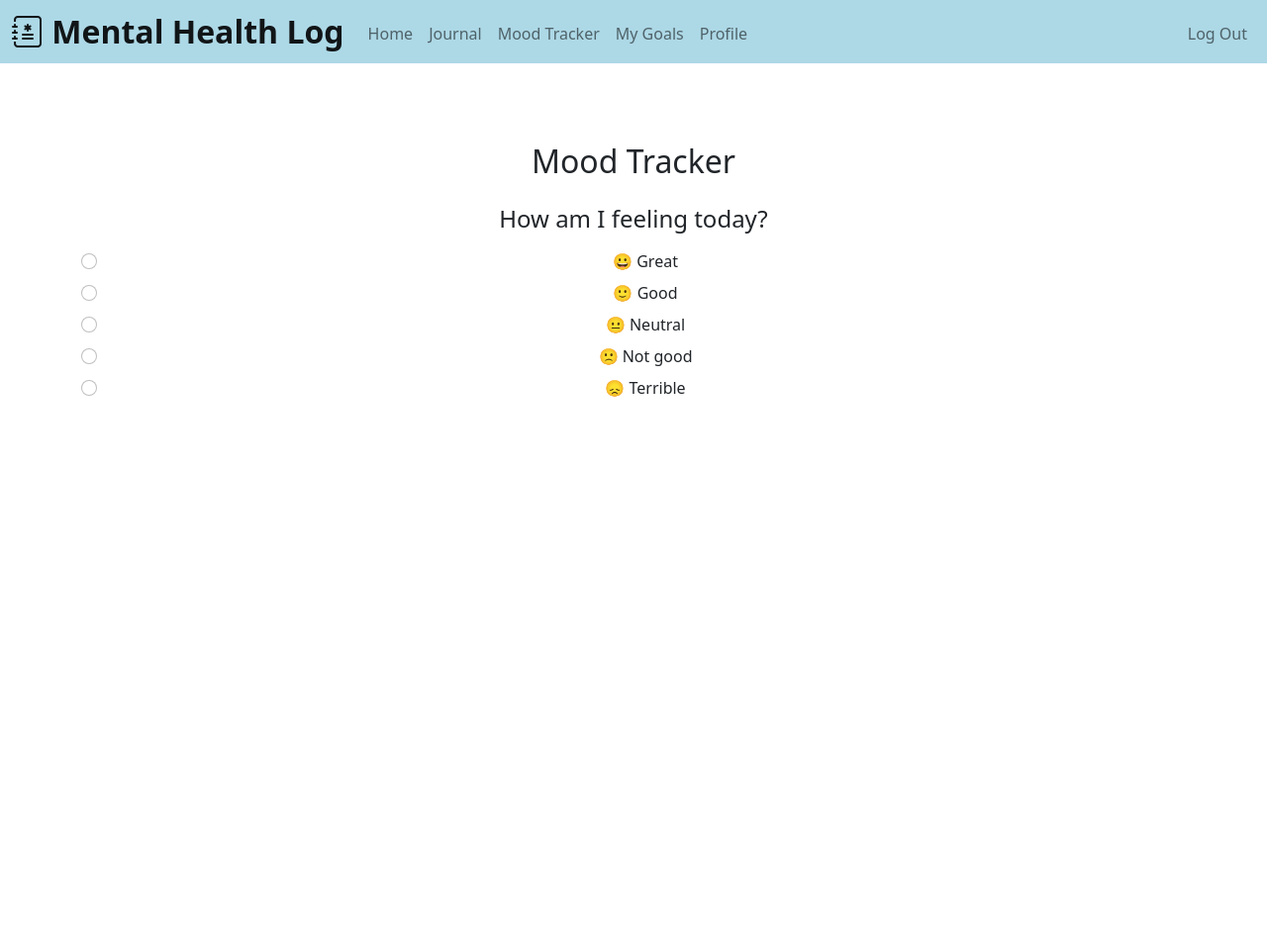
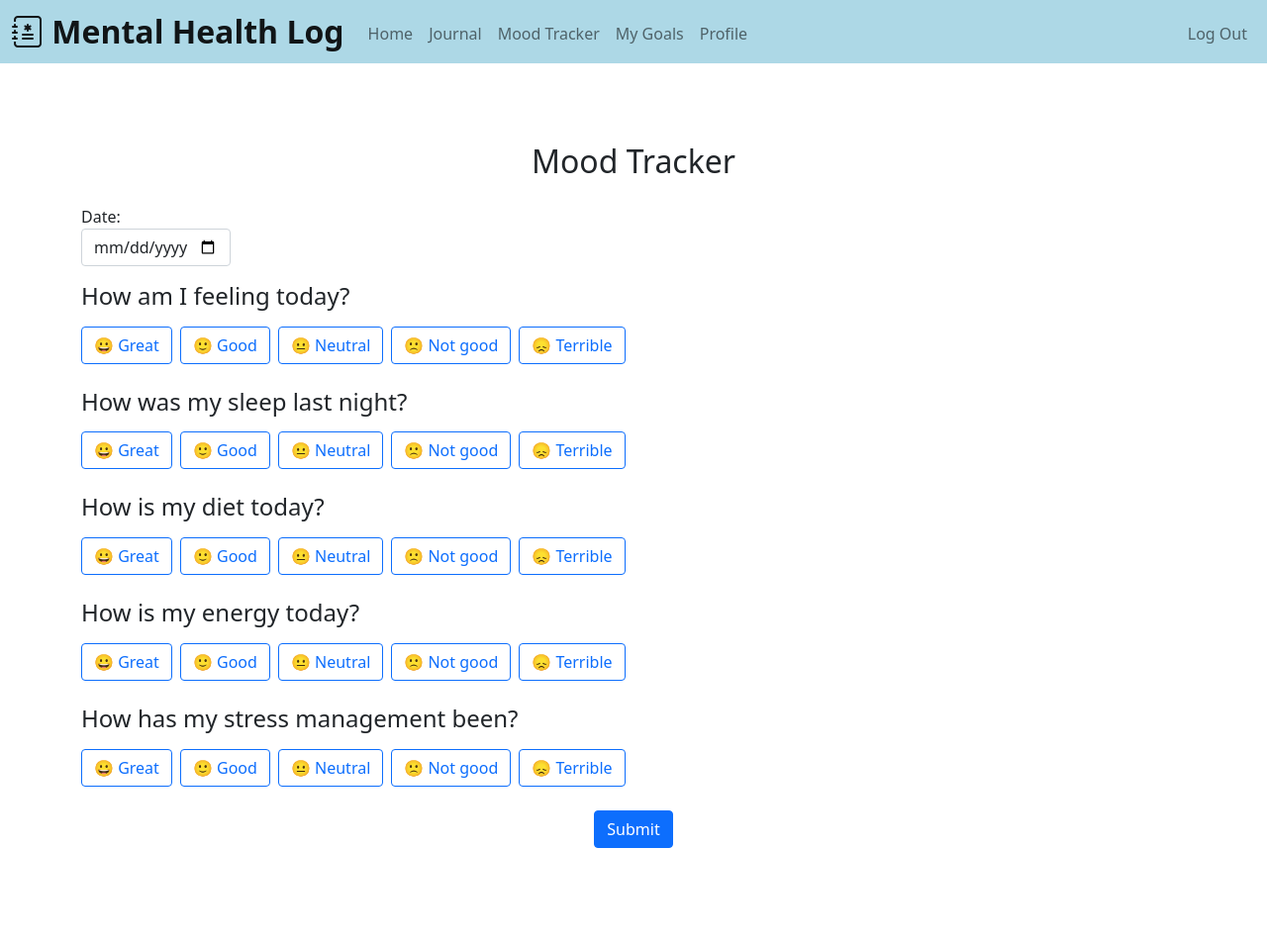
Before and after one commit to jliu0327/mental_health_tracker, a Flask app: page /tracker in a window 1280 px wide. Shown: the whole page at 99% size. Before the commit the page ends 401 px from the top, so only its background shows below. Run offline with Flask 3, Linux system fonts and the light colour scheme; a user stored in the database is signed in.

Commit message:
created new table and updated mood_tracker function

```diff
--- a/app.py
+++ b/app.py
@@ -156,7 +156,7 @@ def journal_log():
         # Commit changes
         conn.commit()
 
-        # Executes query and prepares the query, but does not return data
+    # Executes query and prepares the query, but does not return data
     cur.execute("SELECT date, content FROM entries WHERE user_id = ? ORDER BY date DESC", (session["user_id"],))
     # Retrieve all the rows from result set as a list of tuples
     entries = cur.fetchall()
@@ -170,11 +170,34 @@ def journal_log():
 @app.route("/tracker", methods=["GET", "POST"])
 @login_required
 def mood_tracker():
+    # Connect to database
+    conn = db_connection()
+    cur = conn.cursor()
+
     if request.method == "POST":
-        selected_choice = request.form.get("mood")
-        flash(f"You selected {selected_choice}")
-        return redirect("/tracker")
-    return render_template("tracker.html", moods=MOODS)
+        # Retrieve information from tracker page
+        today_date = request.form.get("date")
+        mood_today = request.form.get("mood_feeling")
+        sleep = request.form.get("mood_sleep")
+        diet = request.form.get("mood_diet")
+        energy = request.form.get("mood_energy")
+        stress = request.form.get("mood_stress")
+
+        # Data validation if user missed a field
+        if not all([today_date, mood_today, sleep, diet, energy, stress]):
+            flash("One or more fields is missing")
+            return redirect("/tracker")
+
+        # Insert data into table
+        cur.execute("INSERT INTO tracker (user_id, date, mood, sleep, diet, energy, stress) VALUES (?, ?, ?, ?, ?, ?, ?)",
+                    (session["user_id"], today_date, mood_today, sleep, diet, energy, stress))
+        # Commit changes
+        conn.commit()
+        conn.close()
+    else:
+        today = date.today()
+        birthdate = date.today().replace(year=date.today().year - 10)
+        return render_template("tracker.html", moods=MOODS, birthdate=birthdate, today=today)
 
 if __name__ == "__main__":
     app.run(debug=True)
--- a/templates/tracker.html
+++ b/templates/tracker.html
@@ -17,16 +17,62 @@
 
     <form action="/tracker" method="post">
         <h2 class="mb-4">Mood Tracker</h2>
+        <div style="text-align: left;">Date:</div>
         <div class="mb-3">
-            <h4 class="mb-3">How am I feeling today?</h4>
+            <input autocomplete="off" class="form-control w-auto" name="date" type="date" min="{{ birthdate }}" max="{{ today }}">
         </div>
+        <!-- Mood today -->
         <div class="mb-3">
+            <h4 class="mb-3 text-start">How am I feeling today?</h4>
+        </div>
+        <div class="d-flex flex-wrap justify-content gap-2">
             {% for mood in moods %}
-                <div class="form-check dflex align-items-center mb-2">
-                    <input class="form-check-input" id="mood{{ loop.index }}" name="mood" type="radio" value="{{ mood }}">
-                    <label class="form-check-label" for="mood{{ loop.index }}">{{ mood }}</label>
-                </div>
+                <input class="btn-check" id="mood_feeling{{ loop.index }}" name="mood_feeling" type="radio" value="{{ mood }}">
+                <label class="btn btn-outline-primary" for="mood_feeling{{ loop.index }}">{{ mood }}</label>
             {% endfor %}
+        </div>
+        <!--Sleep Last night -->
+        <div class="mb-3 mt-4">
+            <h4 class="mb-3 text-start">How was my sleep last night?</h4>
+        </div>
+        <div class="d-flex flex-wrap justify-content gap-2">
+            {% for mood in moods %}
+                <input class="btn-check" id="mood_sleep{{ loop.index }}" name="mood_sleep" type="radio" value="{{ mood }}">
+                <label class="btn btn-outline-primary" for="mood_sleep{{ loop.index }}">{{ mood }}</label>
+            {% endfor %}
+        </div>
+        <!--Diet today -->
+        <div class="mb-3 mt-4">
+            <h4 class="mb-3 text-start">How is my diet today?</h4>
+        </div>
+        <div class="d-flex flex-wrap justify-content gap-2">
+            {% for mood in moods %}
+                <input class="btn-check" id="mood_diet{{ loop.index }}" name="mood_diet" type="radio" value="{{ mood }}">
+                <label class="btn btn-outline-primary" for="mood_diet{{ loop.index }}">{{ mood }}</label>
+            {% endfor %}
+        </div>
+        <!-- Energy today -->
+        <div class="mb-3 mt-4">
+            <h4 class="mb-3 text-start">How is my energy today?</h4>
+        </div>
+        <div class="d-flex flex-wrap justify-content gap-2">
+            {% for mood in moods %}
+                <input class="btn-check" id="mood_energy{{ loop.index }}" name="mood_energy" type="radio" value="{{ mood }}">
+                <label class="btn btn-outline-primary" for="mood_energy{{ loop.index }}">{{ mood }}</label>
+            {% endfor %}
+        </div>
+        <!-- Stress management today -->
+        <div class="mb-3 mt-4">
+            <h4 class="mb-3 text-start">How has my stress management been?</h4>
+        </div>
+        <div class="d-flex flex-wrap justify-content gap-2">
+            {% for mood in moods %}
+                <input class="btn-check" id="mood_stress{{ loop.index }}" name="mood_stress" type="radio" value="{{ mood }}">
+                <label class="btn btn-outline-primary" for="mood_stress{{ loop.index }}">{{ mood }}</label>
+            {% endfor %}
+        </div>
+        <div class="mb-3 mt-4">
+            <button class="btn btn-primary" type="submit">Submit</button>
         </div>
     </form>
 {% endblock %}
```
Also changed, not shown: schema_db.py (+19 -6 lines), mental_health.db.
